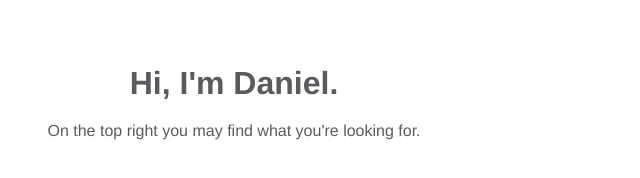
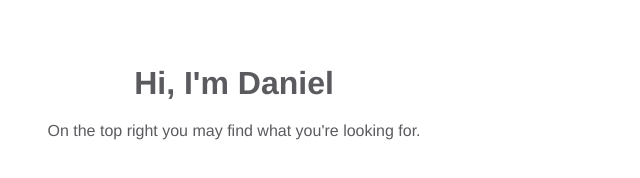
Before and after one commit to lobo1wolf/lobo.github.io, a plain HTML site: page index.html in a window 1280 px wide. Shown: the part 296-474 px from the top of the page, 406-1046 px from the left. Drawn offline with nearby package versions, Linux system fonts and the light colour scheme.

Commit message:
Update index.html

```diff
--- a/index.html
+++ b/index.html
@@ -30,7 +30,7 @@
   </nav>
 
   <section>
-    <h1>Hi, I'm Daniel.</h1>
+    <h1>Hi, I'm Daniel</h1>
     <p>On the top right you may find what you're looking for.</p>
   </section>
 
```
